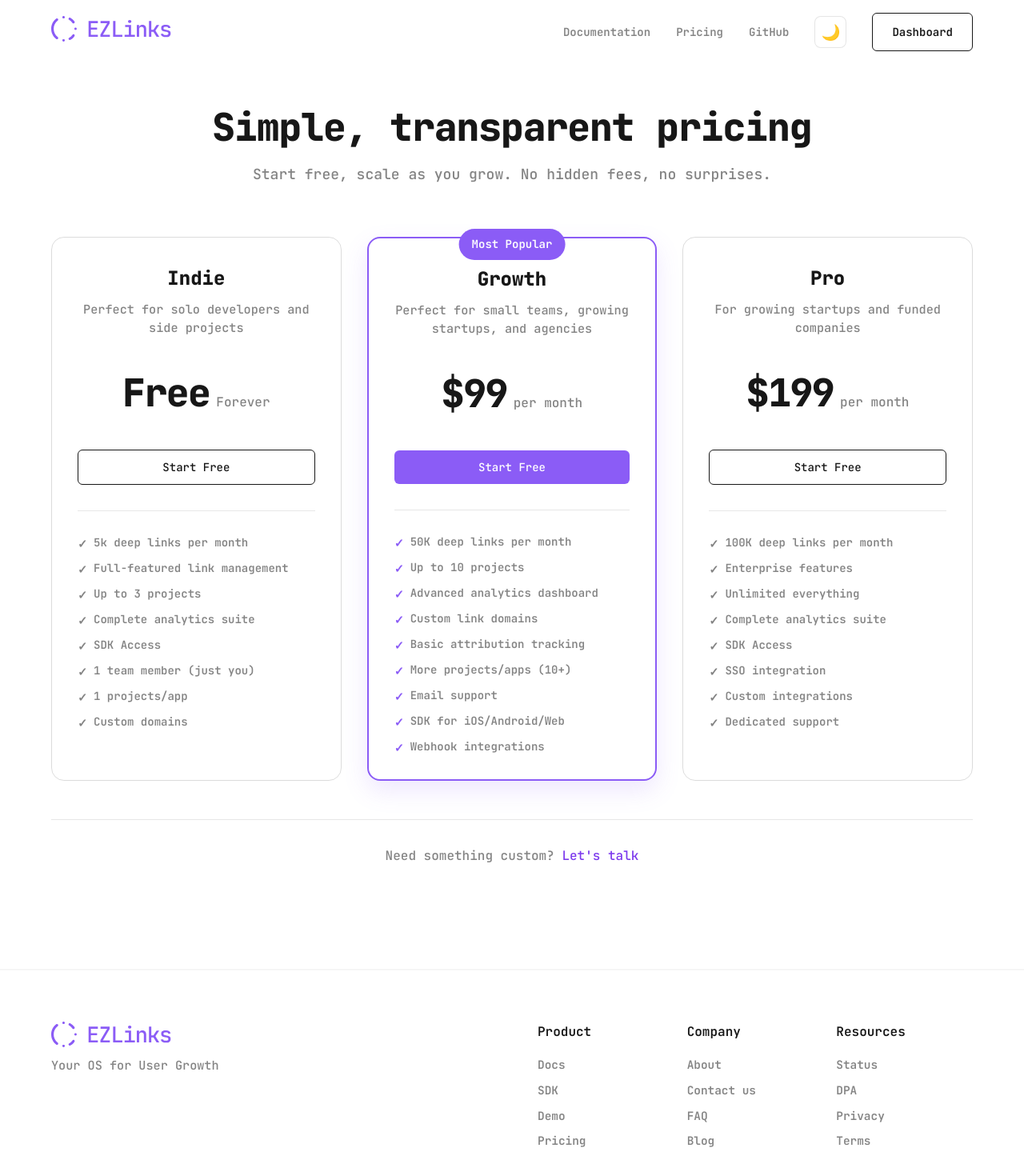
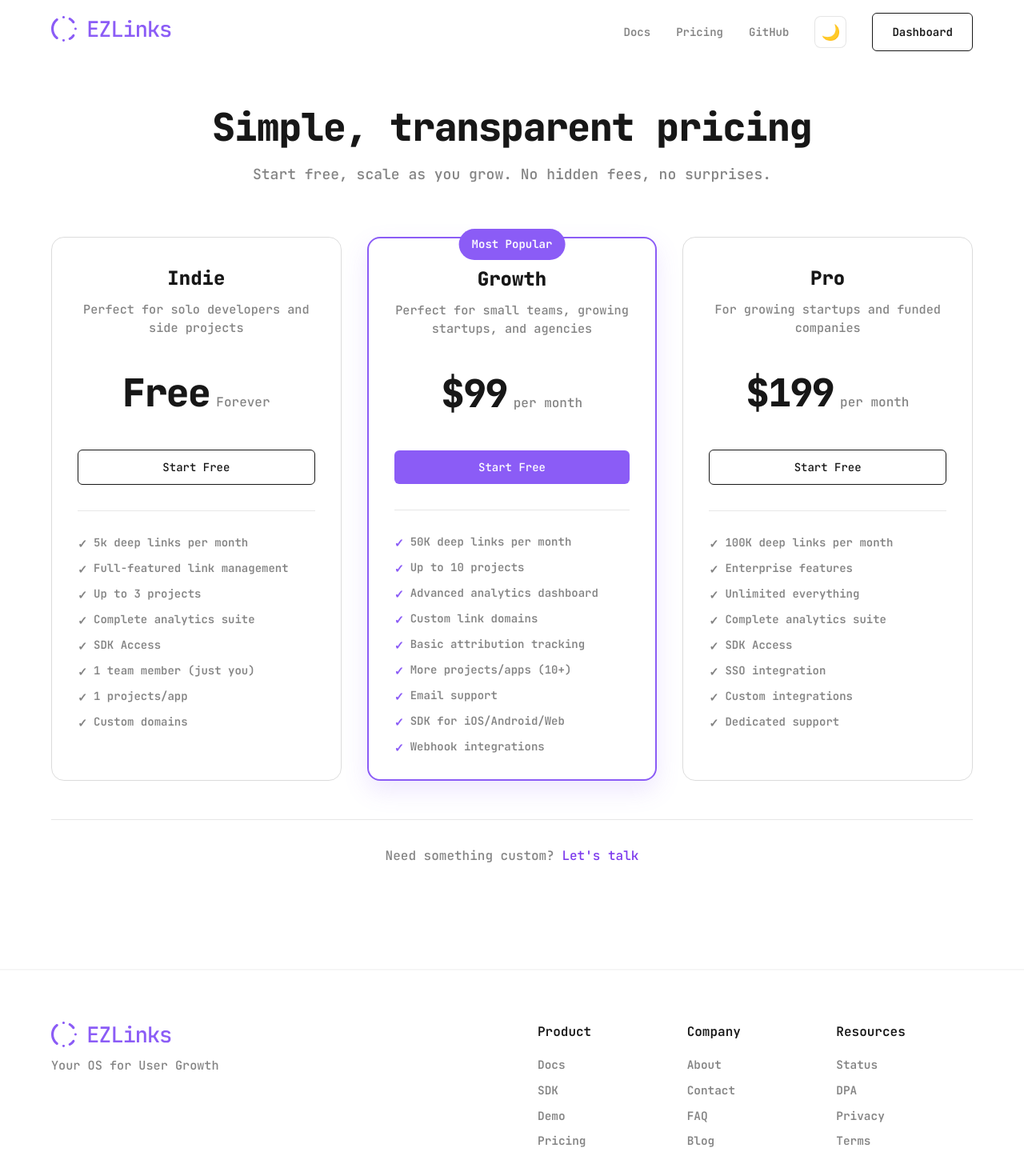
Before and after one commit to GetEZLinks/ezlinks-marketing, a Next.js app: page /pricing in a window 1280 px wide. Shown: the top 1470 px of the page at 80% size. Built offline with nearby package versions, Linux system fonts and the light colour scheme.

Commit message:
Some content and design fixes.

```diff
--- a/src/components/Footer/Footer.tsx
+++ b/src/components/Footer/Footer.tsx
@@ -11,7 +11,7 @@ const footerLinks = {
   ],
   Company: [
     { label: 'About', href: '#about' },
-    { label: 'Contact us', href: '#contact' },
+    { label: 'Contact', href: '#contact' },
     { label: 'FAQ', href: '#faq' },
     { label: 'Blog', href: '#blog' }
   ],
--- a/src/components/Header/Header.tsx
+++ b/src/components/Header/Header.tsx
@@ -29,7 +29,7 @@ export default function Header() {
           </div>
 
           <div className={styles.navLinks}>
-            <a href="#docs">Documentation</a>
+            <a href="#docs">Docs</a>
             <a href="pricing">Pricing</a>
             <a href="#github">GitHub</a>
             <ThemeToggle />
--- a/src/components/UseCases/UseCases.module.scss
+++ b/src/components/UseCases/UseCases.module.scss
@@ -98,9 +98,10 @@
     border: 1px solid var(--border);
     transition: transform 0.2s ease, box-shadow 0.2s ease;
     border: 1px solid #97979735;
+
     &:hover {
       transform: translateY(-4px);
-      box-shadow: 0 20px 40px rgba(0, 0, 0, 0.1);
+      // box-shadow: 0 20px 40px rgba(0, 0, 0, 0.1);
     }
 
     @media (max-width: 768px) {
```
